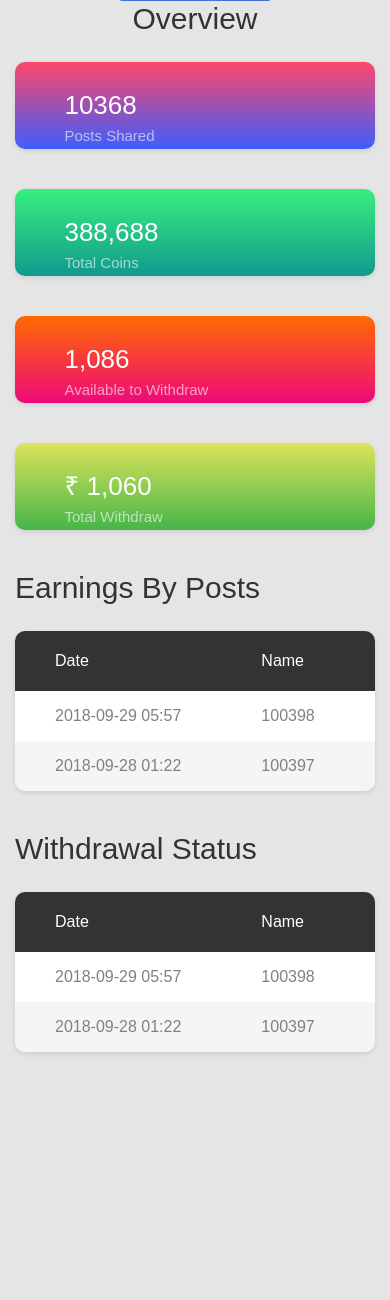
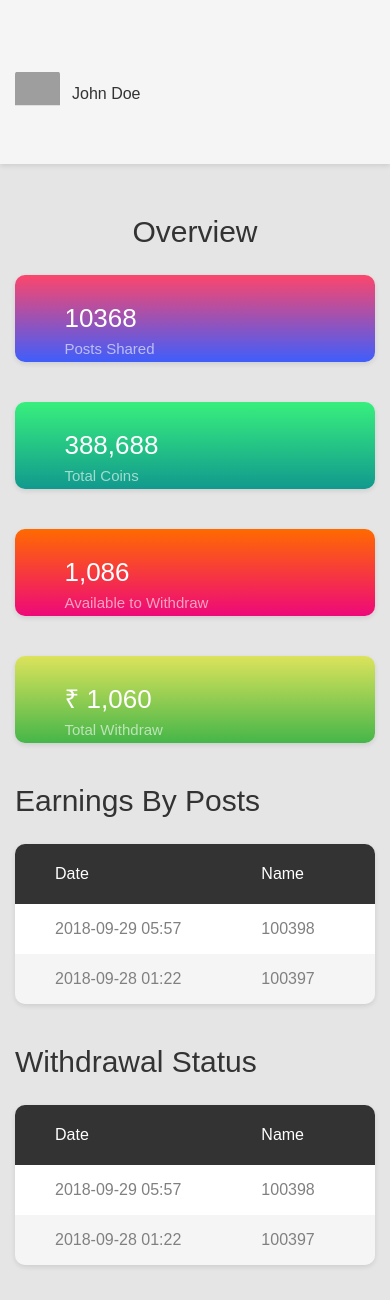
Before and after one commit to smectechnologies/smecoin, a CodeIgniter 4 app: the page made by app/Views/dashboard.php in a window 390 px wide. Shown: the part 352-1652 px from the top of the page. Before the commit the page ends 1406 px from the top, so only its background shows below. Run offline with PHP 8.4 and a stand-in for CodeIgniter, Linux system fonts and the light colour scheme; the template is opened without the code that fills it, so the values that code supplies are empty; some libraries are stand-ins or nearby versions; some web fonts are replaced; grey boxes are pictures that could not be loaded.

Commit message:
added new modules earn coin and split header and footer

```diff
--- a/app/Config/Routes.php
+++ b/app/Config/Routes.php
@@ -12,3 +12,4 @@ $routes->get('register', 'RegistrationController::index');  // Register page
 $routes->post('register', 'RegistrationController::authenticate');  // Registration form submission
 $routes->get('/dashboard', 'DashboardController::index'); //dashboard
 $routes->get('/logout', 'LogoutController::index');//logout
+$routes->get('/EarnCoins', 'EarnCoinsController::index');//Earn coins
--- /dev/null
+++ b/app/Views/Layouts/dash-footer.php
@@ -0,0 +1,20 @@
+
+    <!-- jQuery and Bootstrap 4.1 JS -->
+    <script src="https://cdnjs.cloudflare.com/ajax/libs/jquery/3.2.1/jquery.min.js" integrity="sha512-3P8rXCuGJdNZOnUx/03c1jOTnMn3rP63nBip5gOP2qmUh5YAdVAvFZ1E+QLZZbC1rtMrQb+mah3AfYW11RUrWA==" crossorigin="anonymous" referrerpolicy="no-referrer"></script>
+    <script src="https://cdnjs.cloudflare.com/ajax/libs/popper.js/2.9.2/umd/popper.min.js" integrity="sha512-2rNj2KJ+D8s1ceNasTIex6z4HWyOnEYLVC3FigGOmyQCZc2eBXKgOxQmo3oKLHyfcj53uz4QMsRCWNbLd32Q1g==" crossorigin="anonymous" referrerpolicy="no-referrer"></script>
+    <script src="https://cdnjs.cloudflare.com/ajax/libs/twitter-bootstrap/4.1.3/js/bootstrap.min.js" integrity="sha512-n6dYFOG599s4/mGlA6E+YLgtg9uPTOMDUb0IprSMDYVLr0ctiRryPEQ8gpM4DCMlx7M2G3CK+ZcaoOoJolzdCg==" crossorigin="anonymous" referrerpolicy="no-referrer"></script>
+
+    <!-- Additional JS Libraries -->
+    <script src="<?= base_url('assets/vendor/slick/slick.min.js') ?>"></script>
+    <script src="<?= base_url('assets/vendor/wow/wow.min.js') ?>"></script>
+    <script src="<?= base_url('assets/vendor/animsition/animsition.min.js') ?>"></script>
+    <script src="<?= base_url('assets/vendor/counter-up/jquery.waypoints.min.js') ?>"></script>
+    <script src="<?= base_url('assets/vendor/perfect-scrollbar/perfect-scrollbar.js') ?>"></script>
+
+    <!-- Main JS -->
+    <script src="<?= base_url('assets/js/main.js') ?>"></script>
+
+    <!-- Custom JS for Modal Initialization and Cleanup -->
+
+</body>
+</html>
--- /dev/null
+++ b/app/Views/Layouts/dash-header.php
@@ -0,0 +1,168 @@
+<!DOCTYPE html>
+<html lang="en">
+<head>
+    <!-- Required meta tags -->
+    <meta charset="UTF-8">
+    <meta name="viewport" content="width=device-width, initial-scale=1, shrink-to-fit=no">
+    <title>Dashboard</title>
+
+    <!-- Fontfaces CSS -->
+    <link href="css/font-face.css" rel="stylesheet" media="all">
+    <link href="<?= base_url('assets/vendor/font-awesome-4.7/css/font-awesome.min.css') ?>" rel="stylesheet" media="all">
+    <link href="<?= base_url('assets/vendor/font-awesome-5/css/fontawesome-all.min.css') ?>" rel="stylesheet" media="all">
+    <link href="<?= base_url('assets/vendor/mdi-font/css/material-design-iconic-font.min.css') ?>" rel="stylesheet" media="all">
+
+    <!-- Bootstrap 4.1 CSS -->
+    <link href="<?= base_url('assets/vendor/bootstrap-4.1/bootstrap.min.css') ?>" rel="stylesheet" media="all">
+
+    <!-- Vendor CSS -->
+    <link href="<?= base_url('assets/vendor/animsition/animsition.min.css') ?>" rel="stylesheet" media="all">
+    <link href="<?= base_url('assets/vendor/bootstrap-progressbar/bootstrap-progressbar-3.3.4.min.css') ?>" rel="stylesheet" media="all">
+    <link href="<?= base_url('assets/vendor/wow/animate.css') ?>" rel="stylesheet" media="all">
+    <link href="<?= base_url('assets/vendor/css-hamburgers/hamburgers.min.css') ?>" rel="stylesheet" media="all">
+    <link href="<?= base_url('assets/vendor/slick/slick.css') ?>" rel="stylesheet" media="all">
+    <link href="<?= base_url('assets/vendor/select2/select2.min.css') ?>" rel="stylesheet" media="all">
+    <link href="<?= base_url('assets/vendor/perfect-scrollbar/perfect-scrollbar.css') ?>" rel="stylesheet" media="all">
+
+    <!-- Main CSS -->
+    <link href="<?= base_url('assets/css/theme.css') ?>" rel="stylesheet" media="all">
+
+
+
+
+</head>
+
+<body class="animsition">
+    <div class="page-wrapper">
+        <!-- HEADER MOBILE-->
+        <header class="header-mobile d-block d-lg-none">
+            <div class="header-mobile__bar">
+                <div class="container-fluid">
+                    <div class="header-mobile-inner">
+                        <a class="logo" href="index.html">
+                            <img src="images/icon/logo.png" alt="CoolAdmin" />
+                        </a>
+                        <button class="hamburger hamburger--slider" type="button">
+                            <span class="hamburger-box">
+                                <span class="hamburger-inner"></span>
+                            </span>
+                        </button>
+                    </div>
+                </div>
+            </div>
+            <nav class="navbar-mobile">
+                <div class="container-fluid">
+                    <ul class="navbar-mobile__list list-unstyled">
+                        <li class="has-sub">
+                            <a class="js-arrow" href="<?= base_url('dashboard') ?>">
+                                <i class="fas fa-tachometer-alt"></i>Dashboard</a>
+
+                        </li>
+                        <li>
+                            <a href="chart.html">
+                                <i class="fas fa-chart-bar"></i>My Account</a>
+                        </li>
+                        <li>
+                            <a href="table.html">
+                                <i class="fas fa-table"></i>Earnings</a>
+                        </li>
+                        <li>
+                            <a href="form.html">
+                                <i class="far fa-check-square"></i>Withdraw</a>
+                        </li>
+                        <li>
+                            <a href="<?= base_url('EarnCoins') ?>">
+                                <i class="fas fa-calendar-alt"></i>Earn Coins</a>
+                        </li>
+
+
+                    </ul>
+                </div>
+            </nav>
+        </header>
+        <!-- END HEADER MOBILE-->
+
+        <!-- MENU SIDEBAR-->
+        <aside class="menu-sidebar d-none d-lg-block">
+            <div class="logo">
+                <a href="#">
+                    <img src="images/icon/logo.png" alt="Cool Admin" />
+                </a>
+            </div>
+            <div class="menu-sidebar__content js-scrollbar1">
+                <nav class="navbar-sidebar">
+                    <ul class="list-unstyled navbar__list">
+                        <li class="active has-sub">
+                            <a class="js-arrow" href="<?= base_url('dashboard') ?>">
+                                <i class="fas fa-tachometer-alt"></i>Dashboard</a>
+
+                        </li>
+                        <li>
+                            <a href="chart.html">
+                                <i class="fas fa-chart-bar"></i>My Account</a>
+                        </li>
+                        <li>
+                            <a href="table.html">
+                                <i class="fas fa-table"></i>Earnings</a>
+                        </li>
+                        <li>
+                            <a href="form.html">
+                                <i class="far fa-check-square"></i>Withdraw</a>
+                        </li>
+                        <li>
+                        <a href="<?= base_url('EarnCoins') ?>">
+                                <i class="fas fa-calendar-alt"></i>Earn Coins</a>
+                        </li>
+
+                    </ul>
+                </nav>
+            </div>
+        </aside>
+        <!-- END MENU SIDEBAR-->
+
+
+
+        <!-- PAGE CONTAINER-->
+        <div class="page-container">
+            <!-- HEADER DESKTOP-->
+            <header class="header-desktop">
+                <div class="section__content section__content--p30">
+                    <div class="container-fluid">
+                        <div class="header-wrap">
+                            <form class="form-header" action="" method="POST">
+
+                            </form>
+                            <div class="header-button">
+                                <div class="noti-wrap">
+                                    <div class="noti__item js-item-menu">
+
+                                <div class="account-wrap">
+                                    <div class="account-item clearfix js-item-menu">
+                                        <div class="image">
+                                            <img src="images/icon/avatar-01.jpg" alt="John Doe" />
+                                        </div>
+                                        <div class="content">
+                                            <a class="js-acc-btn" href="#">john doe</a>
+                                        </div>
+                                        <div class="account-dropdown js-dropdown">
+                                            <div class="info clearfix">
+                                                <div class="image">
+
+                                                </div>
+                                                <div class="content">
+                                                    <h5 class="name">
+                                                        <a href="<?= base_url('logout') ?>">Logout</a>
+                                                    </h5>
+
+                                                </div>
+                                            </div>
+
+                                        </div>
+                                    </div>
+                                </div>
+                            </div>
+                        </div>
+                    </div>
+                </div>
+            </header>
+            <!-- HEADER DESKTOP-->
--- a/app/Views/dashboard.php
+++ b/app/Views/dashboard.php
@@ -1,41 +1,6 @@
-<!DOCTYPE html>
-<html lang="en">
-<head>
-    <!-- Required meta tags -->
-    <meta charset="UTF-8">
-    <meta name="viewport" content="width=device-width, initial-scale=1, shrink-to-fit=no">
-    <title>Dashboard</title>
 
-    <!-- Fontfaces CSS -->
-    <link href="css/font-face.css" rel="stylesheet" media="all">
-    <link href="<?= base_url('assets/vendor/font-awesome-4.7/css/font-awesome.min.css') ?>" rel="stylesheet" media="all">
-    <link href="<?= base_url('assets/vendor/font-awesome-5/css/fontawesome-all.min.css') ?>" rel="stylesheet" media="all">
-    <link href="<?= base_url('assets/vendor/mdi-font/css/material-design-iconic-font.min.css') ?>" rel="stylesheet" media="all">
+<?= $this->include('layouts/dash-header') ?> <!-- Load Dash Header -->
 
-    <!-- Bootstrap 4.1 CSS -->
-    <link href="<?= base_url('assets/vendor/bootstrap-4.1/bootstrap.min.css') ?>" rel="stylesheet" media="all">
-
-    <!-- Vendor CSS -->
-    <link href="<?= base_url('assets/vendor/animsition/animsition.min.css') ?>" rel="stylesheet" media="all">
-    <link href="<?= base_url('assets/vendor/bootstrap-progressbar/bootstrap-progressbar-3.3.4.min.css') ?>" rel="stylesheet" media="all">
-    <link href="<?= base_url('assets/vendor/wow/animate.css') ?>" rel="stylesheet" media="all">
-    <link href="<?= base_url('assets/vendor/css-hamburgers/hamburgers.min.css') ?>" rel="stylesheet" media="all">
-    <link href="<?= base_url('assets/vendor/slick/slick.css') ?>" rel="stylesheet" media="all">
-    <link href="<?= base_url('assets/vendor/select2/select2.min.css') ?>" rel="stylesheet" media="all">
-    <link href="<?= base_url('assets/vendor/perfect-scrollbar/perfect-scrollbar.css') ?>" rel="stylesheet" media="all">
-
-    <!-- Main CSS -->
-    <link href="<?= base_url('assets/css/theme.css') ?>" rel="stylesheet" media="all">
-
-    <!-- Custom CSS for Z-index -->
-    <style>
-
-
-        .modal {
-            z-index: 9999 !important; /* Make sure modal appears above the backdrop */
-        }
-    </style>
-</head>
 
 <body class="animsition">
     <div class="page-wrapper">
@@ -76,8 +41,8 @@
                                 <i class="far fa-check-square"></i>Withdraw</a>
                         </li>
                         <li>
-                            <a href="calendar.html">
-                                <i class="fas fa-calendar-alt"></i>Calendar</a>
+                            <a href="<?= base_url('EarnCoins') ?>">
+                                <i class="fas fa-calendar-alt"></i>Earn Coins</a>
                         </li>
 
 
@@ -115,8 +80,8 @@
                                 <i class="far fa-check-square"></i>Withdraw</a>
                         </li>
                         <li>
-                            <a href="calendar.html">
-                                <i class="fas fa-calendar-alt"></i>Calendar</a>
+                        <a href="<?= base_url('EarnCoins') ?>">
+                                <i class="fas fa-calendar-alt"></i>Earn Coins</a>
                         </li>
 
                     </ul>
@@ -385,28 +315,4 @@
     </div>
 
 
-
-    <!-- jQuery and Bootstrap 4.1 JS -->
-    <script src="<?= base_url('assets/vendor/jquery-3.2.1.min.js') ?>"></script>
-    <script src="<?= base_url('assets/vendor/bootstrap-4.1/popper.min.js') ?>"></script>
-    <script src="<?= base_url('assets/vendor/bootstrap-4.1/bootstrap.min.js') ?>"></script>
-
-    <!-- Additional JS Libraries -->
-    <script src="<?= base_url('assets/vendor/slick/slick.min.js') ?>"></script>
-    <script src="<?= base_url('assets/vendor/wow/wow.min.js') ?>"></script>
-    <script src="<?= base_url('assets/vendor/animsition/animsition.min.js') ?>"></script>
-    <script src="<?= base_url('assets/vendor/bootstrap-progressbar/bootstrap-progressbar.min.js') ?>"></script>
-    <script src="<?= base_url('assets/vendor/counter-up/jquery.waypoints.min.js') ?>"></script>
-    <script src="<?= base_url('assets/vendor/counter-up/jquery.counterup.min.js') ?>"></script>
-    <script src="<?= base_url('assets/vendor/circle-progress/circle-progress.min.js') ?>"></script>
-    <script src="<?= base_url('assets/vendor/perfect-scrollbar/perfect-scrollbar.js') ?>"></script>
-    <script src="<?= base_url('assets/vendor/chartjs/Chart.bundle.min.js') ?>"></script>
-    <script src="<?= base_url('assets/vendor/select2/select2.min.js') ?>"></script>
-
-    <!-- Main JS -->
-    <script src="<?= base_url('assets/js/main.js') ?>"></script>
-
-    <!-- Custom JS for Modal Initialization and Cleanup -->
-
-</body>
-</html>
+    <?= $this->include('layouts/dash-footer') ?> <!-- Load Dash Header -->
--- /dev/null
+++ b/app/Views/earn_coins.php
@@ -0,0 +1,2 @@
+<?= $this->include('layouts/dash-header') ?> <!-- Load Dash Header -->
+<?= $this->include('layouts/dash-footer') ?> <!-- Load Dash Header -->
```
Also changed, not shown: other parts of app/Views/dashboard.php (+2 -37 lines), app/Controllers/EarnCoinsController.php (added, +13 -0 lines).
